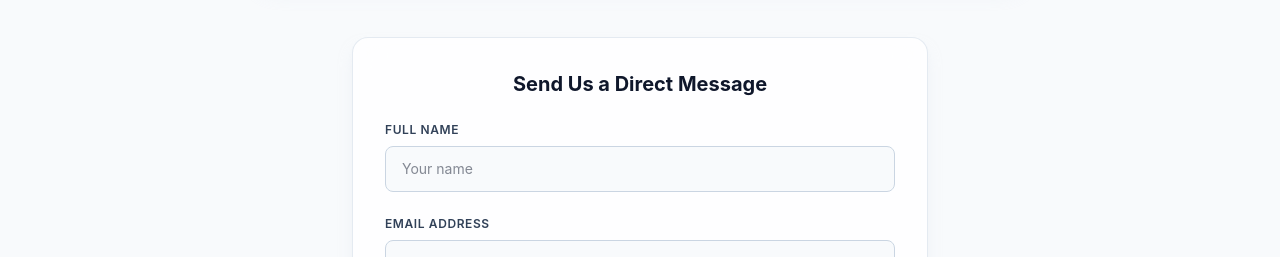
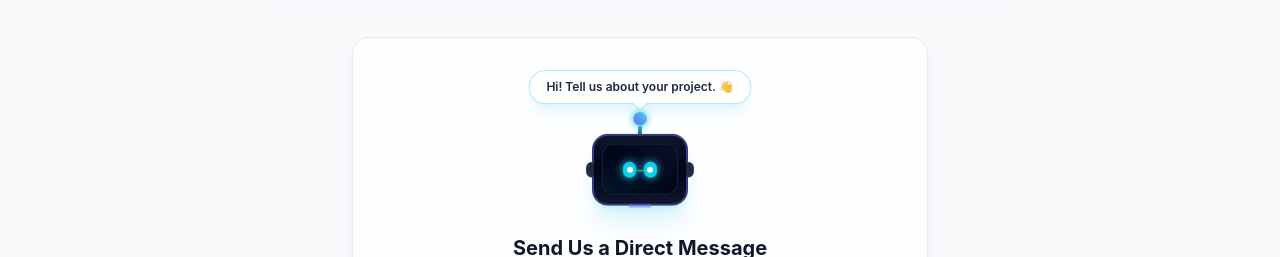
Before and after one commit to GaniduSasmitha/Codewave-Studio, a React (Vite) app: page /contact in a window 1280 px wide. Shown: the part 695-952 px from the top of the page. Built offline with nearby package versions, Linux system fonts and the light colour scheme; no server answers.

Commit message:
feat: add Contact page and interactive mascot component

```diff
--- /dev/null
+++ b/src/components/ContactMascot.tsx
@@ -0,0 +1,178 @@
+import { motion, AnimatePresence } from 'framer-motion';
+
+interface ContactMascotProps {
+  focusedField: 'name' | 'email' | 'message' | null;
+  isSuccess: boolean;
+}
+
+export default function ContactMascot({ focusedField, isSuccess }: ContactMascotProps) {
+  // Speech text calculation
+  let speechText = "Hi! Tell us about your project. 👋";
+  if (isSuccess) {
+    speechText = "Woohoo! Message received! 🚀";
+  } else if (focusedField === 'name') {
+    speechText = "Nice to meet you! What's your name?";
+  } else if (focusedField === 'email') {
+    speechText = "Awesome! Where can we write back to you?";
+  } else if (focusedField === 'message') {
+    speechText = "I'm listening! Tell us all the details.";
+  }
+
+  // Eye position offsets
+  let eyeOffset = { x: 0, y: 0 };
+  if (focusedField === 'name') {
+    eyeOffset = { x: -3, y: 1 };
+  } else if (focusedField === 'email') {
+    eyeOffset = { x: -3, y: 3 };
+  } else if (focusedField === 'message') {
+    eyeOffset = { x: 0, y: 4 };
+  }
+
+  // Head transform / lean
+  let headTransform = { scale: 1, y: 0, rotate: 0 };
+  if (isSuccess) {
+    headTransform = { scale: 1.1, y: -6, rotate: 4 };
+  } else if (focusedField === 'message') {
+    headTransform = { scale: 1.05, y: 3, rotate: -2 };
+  } else if (focusedField === 'name') {
+    headTransform = { scale: 1.02, y: 0, rotate: -3 };
+  } else if (focusedField === 'email') {
+    headTransform = { scale: 1.02, y: 1, rotate: -1 };
+  }
+
+  return (
+    <div className="flex flex-col items-center justify-center mb-6 relative select-none">
+      {/* Glassmorphic Speech Bubble */}
+      <AnimatePresence mode="wait">
+        <motion.div
+          key={speechText}
+          initial={{ opacity: 0, y: 6, scale: 0.92 }}
+          animate={{ opacity: 1, y: 0, scale: 1 }}
+          exit={{ opacity: 0, y: -6, scale: 0.92 }}
+          transition={{ duration: 0.22, ease: "easeOut" }}
+          className="mb-3 px-4 py-2 rounded-2xl bg-white/90 dark:bg-slate-900/90 border border-cyan-500/30 dark:border-cyan-400/30 backdrop-blur-md shadow-lg shadow-cyan-500/10 text-xs font-semibold text-slate-800 dark:text-slate-200 text-center relative max-w-xs"
+        >
+          <span>{speechText}</span>
+          {/* Bubble Pointer Arrow */}
+          <div className="absolute -bottom-1.5 left-1/2 -translate-x-1/2 w-3 h-3 bg-white/90 dark:bg-slate-900/90 border-r border-b border-cyan-500/30 dark:border-cyan-400/30 rotate-45" />
+        </motion.div>
+      </AnimatePresence>
+
+      {/* Main Mascot Robot Container */}
+      <motion.div
+        animate={
+          isSuccess
+            ? {
+                y: [0, -16, 0, -10, 0],
+                rotate: [0, -6, 6, -3, 0],
+              }
+            : {
+                y: [0, -5, 0],
+              }
+        }
+        transition={
+          isSuccess
+            ? { duration: 0.7, ease: "easeOut" }
+            : { duration: 3.5, repeat: Infinity, ease: "easeInOut" }
+        }
+        className="relative flex flex-col items-center justify-center"
+      >
+        {/* Antenna */}
+        <div className="flex flex-col items-center relative z-0 -mb-1">
+          {/* Glowing Tip */}
+          <motion.div
+            animate={{
+              scale: isSuccess ? [1, 1.5, 1.2, 1.5, 1] : [1, 1.25, 1],
+              boxShadow: isSuccess
+                ? [
+                    "0 0 8px #22D3EE",
+                    "0 0 24px #22D3EE, 0 0 36px #6366F1",
+                    "0 0 12px #22D3EE",
+                  ]
+                : [
+                    "0 0 6px #22D3EE",
+                    "0 0 16px #22D3EE",
+                    "0 0 6px #22D3EE",
+                  ],
+            }}
+            transition={{
+              duration: isSuccess ? 0.4 : 2,
+              repeat: isSuccess ? 3 : Infinity,
+              ease: "easeInOut",
+            }}
+            className="w-3.5 h-3.5 rounded-full bg-gradient-to-tr from-primary to-accent border border-white/40 z-10"
+          />
+          {/* Antenna Pole */}
+          <motion.div
+            animate={{ rotate: [0, 4, -4, 0] }}
+            transition={{ duration: 4, repeat: Infinity, ease: "easeInOut" }}
+            className="w-1 h-3.5 bg-gradient-to-b from-cyan-400 to-slate-700 rounded-full -mt-0.5"
+          />
+        </div>
+
+        {/* Robot Head Body */}
+        <motion.div
+          animate={headTransform}
+          transition={{ duration: 0.25, ease: "easeOut" }}
+          className="relative w-20 h-16 sm:w-24 sm:h-18 rounded-2xl bg-gradient-to-b from-slate-900 via-slate-950 to-slate-900 border-2 border-primary/50 dark:border-accent/50 shadow-xl shadow-cyan-500/15 flex items-center justify-center overflow-visible"
+        >
+          {/* Ear Nubs */}
+          <div className="absolute -left-2 w-2 h-4 rounded-l-md bg-slate-800 border-l border-y border-primary/40" />
+          <div className="absolute -right-2 w-2 h-4 rounded-r-md bg-slate-800 border-r border-y border-primary/40" />
+
+          {/* Visor / Face Screen */}
+          <div className="w-[82%] h-[75%] rounded-xl bg-slate-950 border border-slate-800/80 flex items-center justify-center px-3 relative overflow-hidden shadow-inner">
+            {/* Ambient Visor Grid Overlay */}
+            <div className="absolute inset-0 bg-gradient-to-tr from-cyan-500/10 via-transparent to-primary/10 pointer-events-none" />
+
+            {/* Eyes & Face Container */}
+            <motion.div
+              animate={{
+                x: eyeOffset.x,
+                y: eyeOffset.y,
+              }}
+              transition={{ duration: 0.2, ease: "easeOut" }}
+              className="flex items-center justify-between w-full px-2 z-10"
+            >
+              {/* Left Eye */}
+              <motion.div
+                animate={{
+                  scaleY: isSuccess ? [1, 0.2, 1] : [1, 1, 0.1, 1],
+                }}
+                transition={{
+                  duration: isSuccess ? 0.3 : 4,
+                  repeat: isSuccess ? 2 : Infinity,
+                  repeatDelay: isSuccess ? 0 : 3.5,
+                }}
+                className="w-3.5 h-3.5 sm:w-4 sm:h-4 rounded-full bg-cyan-400 shadow-[0_0_10px_#22D3EE] flex items-center justify-center"
+              >
+                <div className="w-1.5 h-1.5 rounded-full bg-white font-bold" />
+              </motion.div>
+
+              {/* Mouth Curve */}
+              <div className="w-2.5 h-1 border-b-2 border-cyan-400/80 rounded-full" />
+
+              {/* Right Eye */}
+              <motion.div
+                animate={{
+                  scaleY: isSuccess ? [1, 0.2, 1] : [1, 1, 0.1, 1],
+                }}
+                transition={{
+                  duration: isSuccess ? 0.3 : 4,
+                  repeat: isSuccess ? 2 : Infinity,
+                  repeatDelay: isSuccess ? 0 : 3.5,
+                }}
+                className="w-3.5 h-3.5 sm:w-4 sm:h-4 rounded-full bg-cyan-400 shadow-[0_0_10px_#22D3EE] flex items-center justify-center"
+              >
+                <div className="w-1.5 h-1.5 rounded-full bg-white font-bold" />
+              </motion.div>
+            </motion.div>
+          </div>
+
+          {/* Chin Base Notch */}
+          <div className="absolute -bottom-1 w-6 h-1 rounded-full bg-primary/40" />
+        </motion.div>
+      </motion.div>
+    </div>
+  );
+}
--- a/src/pages/public/Contact.tsx
+++ b/src/pages/public/Contact.tsx
@@ -5,6 +5,7 @@ import GlassCard from '../../components/GlassCard';
 import ScrollReveal from '../../components/ScrollReveal';
 import AnimatedButton from '../../components/AnimatedButton';
 import SocialLinks from '../../components/SocialLinks';
+import ContactMascot from '../../components/ContactMascot';
 import { supabase } from '../../lib/supabase';
 
 export default function Contact() {
@@ -13,6 +14,7 @@ export default function Contact() {
 
   const [form, setForm] = useState({ name: '', email: '', message: '' });
   const [errors, setErrors] = useState({ name: '', email: '', message: '' });
+  const [focusedField, setFocusedField] = useState<'name' | 'email' | 'message' | null>(null);
   const [isSubmitting, setIsSubmitting] = useState(false);
   const [submitError, setSubmitError] = useState('');
   const [isSuccess, setIsSuccess] = useState(false);
@@ -274,6 +276,9 @@ export default function Contact() {
       <div className="max-w-xl mx-auto">
         <ScrollReveal delay={0.2}>
           <GlassCard className="p-8 border border-slate-200/80 dark:border-white/5 bg-white/80 dark:bg-slate-900/10 text-left">
+            {/* Animated Character Mascot */}
+            <ContactMascot focusedField={focusedField} isSuccess={isSuccess} />
+
             <h3 className="text-xl font-bold text-slate-900 dark:text-white mb-6 text-center">Send Us a Direct Message</h3>
 
             {isSuccess ? (
@@ -310,6 +315,8 @@ export default function Contact() {
                     type="text"
                     value={form.name}
                     onChange={handleChange}
+                    onFocus={() => setFocusedField('name')}
+                    onBlur={() => setFocusedField(null)}
                     disabled={isSubmitting}
                     className={`mt-2 block w-full px-4 py-3 bg-slate-50 dark:bg-slate-950 border rounded-lg text-sm text-slate-900 dark:text-white focus:outline-none focus:border-primary transition-colors ${
                       errors.name ? 'border-red-500/50' : 'border-slate-300 dark:border-slate-800'
@@ -330,6 +337,8 @@ export default function Contact() {
                     type="text"
                     value={form.email}
                     onChange={handleChange}
+                    onFocus={() => setFocusedField('email')}
+                    onBlur={() => setFocusedField(null)}
                     disabled={isSubmitting}
                     className={`mt-2 block w-full px-4 py-3 bg-slate-50 dark:bg-slate-950 border rounded-lg text-sm text-slate-900 dark:text-white focus:outline-none focus:border-primary transition-colors ${
                       errors.email ? 'border-red-500/50' : 'border-slate-300 dark:border-slate-800'
@@ -350,6 +359,8 @@ export default function Contact() {
                     rows={4}
                     value={form.message}
                     onChange={handleChange}
+                    onFocus={() => setFocusedField('message')}
+                    onBlur={() => setFocusedField(null)}
                     disabled={isSubmitting}
                     className={`mt-2 block w-full px-4 py-3 bg-slate-50 dark:bg-slate-950 border rounded-lg text-sm text-slate-900 dark:text-white focus:outline-none focus:border-primary transition-colors h-32 ${
                       errors.message ? 'border-red-500/50' : 'border-slate-300 dark:border-slate-800'
```
